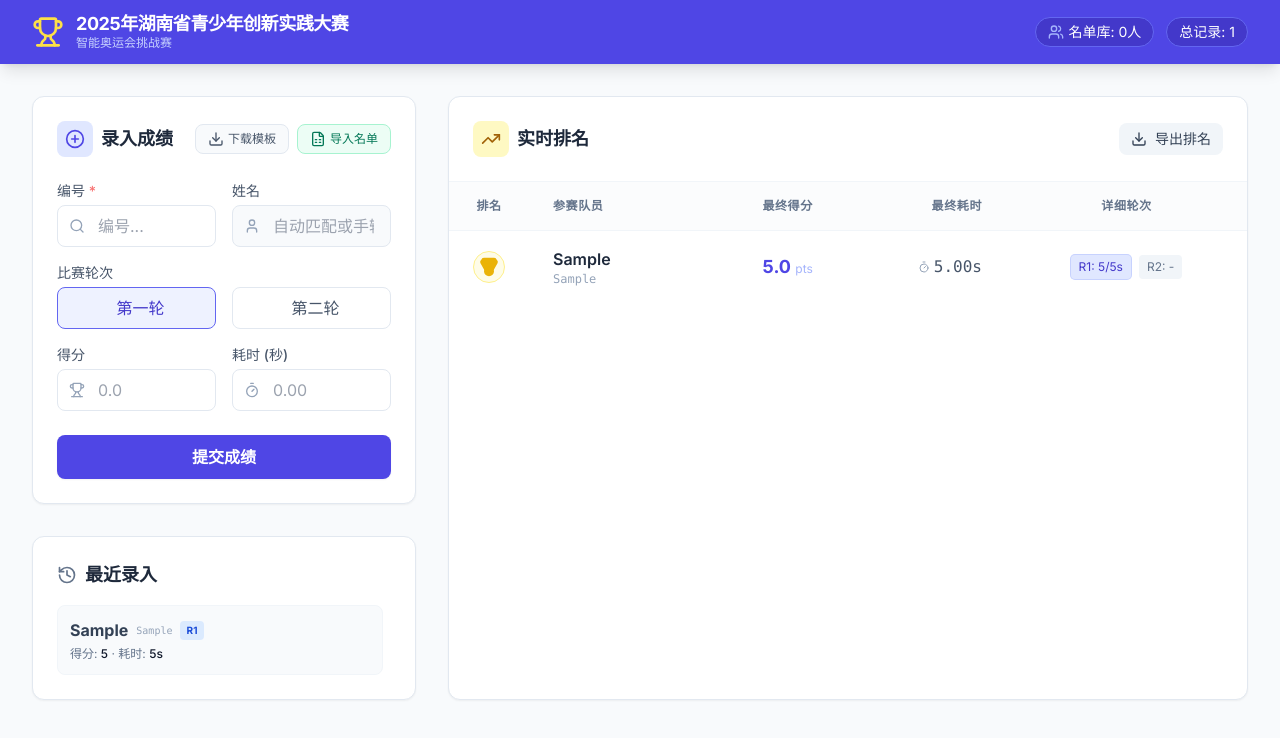
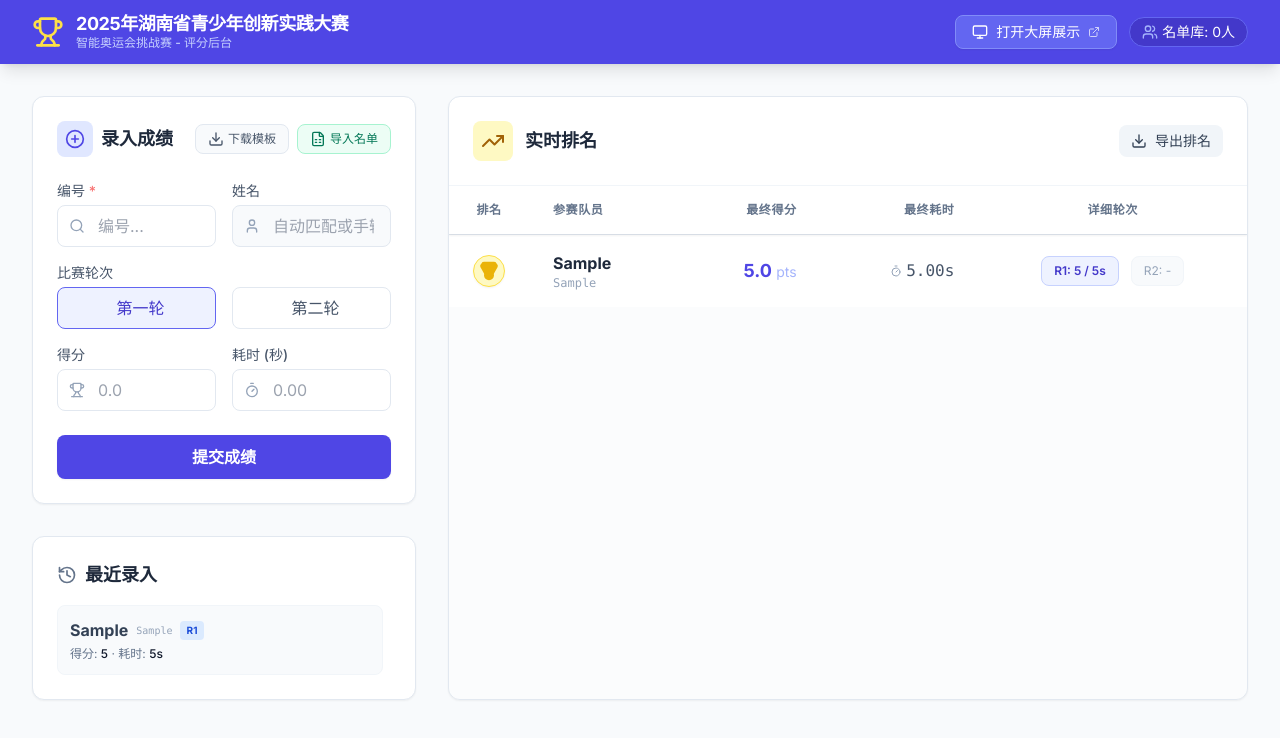
Before and after one commit to YanYeung/2025_hnqcs, a React (Vite) app: page / in a window 1280 px wide. Both pictures are taken after typing "Sample", "Sample", "5", "5" into the empty fields and a click on the button "提交成绩". Shown: the top 738 px of the page. Built offline with nearby package versions, Linux system fonts and the light colour scheme.

Commit message:
前后台分离

```diff
--- a/App.tsx
+++ b/App.tsx
@@ -1,10 +1,14 @@
 import React, { useState, useEffect, useMemo } from 'react';
-import { Trophy, History, Trash2, Edit2, Users } from 'lucide-react';
+import { Trophy, History, Trash2, Edit2, Users, Monitor, ExternalLink } from 'lucide-react';
 import EntryForm from './components/EntryForm';
 import Leaderboard from './components/Leaderboard';
 import { Entry, Round, ParticipantStats, RosterItem } from './types';
 
+type ViewMode = 'admin' | 'display';
+
 const App: React.FC = () => {
+  const [viewMode, setViewMode] = useState<ViewMode>('admin');
+
   // Load initial state from local storage
   const [entries, setEntries] = useState<Entry[]>(() => {
     const saved = localStorage.getItem('competition_entries');
@@ -18,6 +22,40 @@ const App: React.FC = () => {
 
   const [editingEntry, setEditingEntry] = useState<Entry | null>(null);
 
+  // Handle routing based on hash
+  useEffect(() => {
+    const handleHashChange = () => {
+      const hash = window.location.hash;
+      if (hash === '#/display') {
+        setViewMode('display');
+      } else {
+        setViewMode('admin');
+      }
+    };
+
+    // Initial check
+    handleHashChange();
+
+    window.addEventListener('hashchange', handleHashChange);
+    return () => window.removeEventListener('hashchange', handleHashChange);
+  }, []);
+
+  // Sync data across tabs
+  useEffect(() => {
+    const handleStorageChange = (e: StorageEvent) => {
+      if (e.key === 'competition_entries' && e.newValue) {
+        setEntries(JSON.parse(e.newValue));
+      }
+      if (e.key === 'competition_roster' && e.newValue) {
+        setRoster(JSON.parse(e.newValue));
+      }
+    };
+
+    window.addEventListener('storage', handleStorageChange);
+    return () => window.removeEventListener('storage', handleStorageChange);
+  }, []);
+
+  // Save to local storage
   useEffect(() => {
     localStorage.setItem('competition_entries', JSON.stringify(entries));
   }, [entries]);
@@ -38,7 +76,6 @@ const App: React.FC = () => {
     };
 
     setEntries(prev => {
-      // Remove any existing entry for this ID + Round
       const filtered = prev.filter(e => !(e.participantId === participantId && e.round === round));
       return [...filtered, newEntry];
     });
@@ -48,7 +85,6 @@ const App: React.FC = () => {
     setEntries(prev => {
       return prev.map(entry => {
         if (entry.id === updatedEntry.id) return updatedEntry;
-        // Check for collision
         if (entry.participantId === updatedEntry.participantId && entry.round === updatedEntry.round) {
           return null;
         }
@@ -69,7 +105,6 @@ const App: React.FC = () => {
 
   const handleImportRoster = (newRoster: RosterItem[]) => {
     setRoster(newRoster);
-    // Optional: Update names in existing entries if they match IDs
     setEntries(prev => prev.map(entry => {
       const match = newRoster.find(r => r.id === entry.participantId);
       if (match) {
@@ -86,11 +121,13 @@ const App: React.FC = () => {
     }
   };
 
-  // Calculate stats and ranking
+  const openDisplayMode = () => {
+    window.open(`${window.location.origin}${window.location.pathname}#/display`, '_blank');
+  };
+
   const rankingData = useMemo(() => {
     const participantMap = new Map<string, { round1: Entry | null, round2: Entry | null, name: string }>();
 
-    // 1. Initialize from entries
     entries.forEach(entry => {
       if (!participantMap.has(entry.participantId)) {
         participantMap.set(entry.participantId, {
@@ -100,7 +137,6 @@ const App: React.FC = () => {
         });
       }
       const p = participantMap.get(entry.participantId)!;
-      // Prefer name from Roster if available, otherwise use entry name
       const rosterMatch = roster.find(r => r.id === entry.participantId);
       if (rosterMatch) {
         p.name = rosterMatch.name;
@@ -151,25 +187,41 @@ const App: React.FC = () => {
     });
   }, [entries, roster]);
 
+  // --- Display Mode View ---
+  if (viewMode === 'display') {
+    return (
+      <div className="min-h-screen bg-slate-100 flex flex-col">
+        <Leaderboard stats={rankingData} viewMode="display" />
+      </div>
+    );
+  }
+
+  // --- Admin Mode View ---
   return (
     <div className="min-h-screen bg-slate-50 pb-12">
-      {/* Header */}
+      {/* Admin Header */}
       <header className="bg-indigo-600 text-white shadow-lg sticky top-0 z-50">
         <div className="max-w-7xl mx-auto px-4 sm:px-6 lg:px-8 h-16 flex items-center justify-between">
           <div className="flex items-center space-x-3">
             <Trophy className="w-8 h-8 text-yellow-300 flex-shrink-0" />
             <div className="flex flex-col">
               <h1 className="text-lg font-bold tracking-tight leading-tight">2025年湖南省青少年创新实践大赛</h1>
-              <span className="text-xs text-indigo-200 font-medium">智能奥运会挑战赛</span>
+              <span className="text-xs text-indigo-200 font-medium">智能奥运会挑战赛 - 评分后台</span>
             </div>
           </div>
           <div className="flex items-center space-x-3">
-             <div className="hidden md:flex items-center space-x-1 bg-indigo-700 px-3 py-1 rounded-full border border-indigo-500 text-sm">
+             <button
+               onClick={openDisplayMode}
+               className="hidden md:flex items-center space-x-2 bg-indigo-500 hover:bg-indigo-400 text-white px-4 py-1.5 rounded-lg transition-colors border border-indigo-400 shadow-sm"
+               title="在新窗口打开观众大屏展示界面"
+             >
+               <Monitor className="w-4 h-4" />
+               <span className="text-sm font-medium">打开大屏展示</span>
+               <ExternalLink className="w-3 h-3 opacity-70" />
+             </button>
+             <div className="hidden lg:flex items-center space-x-1 bg-indigo-700 px-3 py-1 rounded-full border border-indigo-500 text-sm">
                 <Users className="w-4 h-4 text-indigo-300" />
                 <span>名单库: {roster.length}人</span>
-             </div>
-             <div className="text-sm bg-indigo-700 px-3 py-1 rounded-full border border-indigo-500">
-               总记录: {entries.length}
              </div>
           </div>
         </div>
@@ -253,9 +305,9 @@ const App: React.FC = () => {
             </section>
           </div>
 
-          {/* Right Column: Leaderboard */}
+          {/* Right Column: Leaderboard Preview in Admin */}
           <div className="lg:col-span-8">
-            <Leaderboard stats={rankingData} />
+            <Leaderboard stats={rankingData} viewMode="admin" />
           </div>
 
         </div>
--- a/components/Leaderboard.tsx
+++ b/components/Leaderboard.tsx
@@ -1,12 +1,15 @@
 import React from 'react';
-import { Download, Medal, Timer, TrendingUp, Trophy } from 'lucide-react';
+import { Download, Medal, Timer, TrendingUp, Trophy, Maximize2 } from 'lucide-react';
 import { ParticipantStats } from '../types';
 
 interface LeaderboardProps {
   stats: ParticipantStats[];
+  viewMode?: 'admin' | 'display';
 }
 
-const Leaderboard: React.FC<LeaderboardProps> = ({ stats }) => {
+const Leaderboard: React.FC<LeaderboardProps> = ({ stats, viewMode = 'admin' }) => {
+  const isDisplay = viewMode === 'display';
+
   const exportCSV = () => {
     // CSV Header
     const headers = ['排名,队员编号,姓名,最终得分,最终耗时,第一轮得分,第一轮耗时,第二轮得分,第二轮耗时'];
@@ -38,44 +41,57 @@ const Leaderboard: React.FC<LeaderboardProps> = ({ stats }) => {
   };
 
   const getRankStyle = (index: number) => {
+    const base = "flex items-center justify-center rounded-full border shadow-sm";
+    const size = isDisplay ? "w-12 h-12 text-xl" : "w-8 h-8 text-sm";
+
     switch (index) {
-      case 0: return "bg-yellow-50 text-yellow-700 border-yellow-200";
-      case 1: return "bg-slate-50 text-slate-700 border-slate-200";
-      case 2: return "bg-orange-50 text-orange-700 border-orange-200";
-      default: return "bg-white text-slate-600 border-transparent";
+      case 0: return `${base} ${size} bg-yellow-100 text-yellow-700 border-yellow-300`;
+      case 1: return `${base} ${size} bg-slate-100 text-slate-700 border-slate-300`;
+      case 2: return `${base} ${size} bg-orange-100 text-orange-700 border-orange-300`;
+      default: return `${base} ${size} bg-white text-slate-500 border-slate-200`;
     }
   };
 
   const getMedalIcon = (index: number) => {
+    const iconSize = isDisplay ? "w-8 h-8" : "w-5 h-5";
     switch (index) {
-      case 0: return <Medal className="w-5 h-5 text-yellow-500 fill-yellow-500" />;
-      case 1: return <Medal className="w-5 h-5 text-slate-400 fill-slate-400" />;
-      case 2: return <Medal className="w-5 h-5 text-orange-400 fill-orange-400" />;
-      default: return <span className="text-slate-400 font-mono font-medium w-5 text-center">{index + 1}</span>;
+      case 0: return <Medal className={`${iconSize} text-yellow-500 fill-yellow-500`} />;
+      case 1: return <Medal className={`${iconSize} text-slate-400 fill-slate-400`} />;
+      case 2: return <Medal className={`${iconSize} text-orange-400 fill-orange-400`} />;
+      default: return <span className="font-mono font-bold">{index + 1}</span>;
     }
   };
 
   if (stats.length === 0) {
     return (
-      <div className="bg-white rounded-xl shadow-sm border border-slate-200 p-12 text-center flex flex-col items-center justify-center min-h-[400px]">
-        <div className="w-16 h-16 bg-slate-100 rounded-full flex items-center justify-center mb-4">
-          <Trophy className="w-8 h-8 text-slate-300" />
+      <div className={`bg-white rounded-xl shadow-sm border border-slate-200 p-12 text-center flex flex-col items-center justify-center ${isDisplay ? 'h-screen' : 'min-h-[400px]'}`}>
+        <div className={`${isDisplay ? 'w-32 h-32' : 'w-16 h-16'} bg-slate-100 rounded-full flex items-center justify-center mb-6`}>
+          <Trophy className={`${isDisplay ? 'w-16 h-16' : 'w-8 h-8'} text-slate-300`} />
         </div>
-        <h3 className="text-lg font-medium text-slate-900">暂无排名数据</h3>
-        <p className="text-slate-500 mt-1">请在左侧录入成绩以生成实时排名</p>
+        <h3 className={`${isDisplay ? 'text-3xl' : 'text-lg'} font-medium text-slate-900`}>暂无排名数据</h3>
+        <p className={`${isDisplay ? 'text-xl mt-4' : 'text-sm mt-1'} text-slate-500`}>
+          {isDisplay ? '比赛即将开始，敬请期待...' : '请在左侧录入成绩以生成实时排名'}
+        </p>
       </div>
     );
   }
 
   return (
-    <div className="bg-white rounded-xl shadow-sm border border-slate-200 overflow-hidden flex flex-col h-full">
-      <div className="p-6 border-b border-slate-100 flex justify-between items-center">
-        <div className="flex items-center space-x-2">
-          <div className="p-2 bg-yellow-100 rounded-lg">
-            <TrendingUp className="w-5 h-5 text-yellow-700" />
+    <div className={`bg-white shadow-sm border border-slate-200 overflow-hidden flex flex-col ${isDisplay ? 'h-screen rounded-none' : 'h-full rounded-xl'}`}>
+      <div className={`border-b border-slate-100 flex justify-between items-center ${isDisplay ? 'p-6 bg-indigo-600 text-white' : 'p-6'}`}>
+        <div className="flex items-center space-x-3">
+          <div className={`p-2 rounded-lg ${isDisplay ? 'bg-white/10' : 'bg-yellow-100'}`}>
+            <TrendingUp className={`w-6 h-6 ${isDisplay ? 'text-white' : 'text-yellow-700'}`} />
           </div>
-          <h2 className="text-lg font-semibold text-slate-800">实时排名</h2>
+          <div>
+            <h2 className={`${isDisplay ? 'text-2xl' : 'text-lg'} font-bold ${isDisplay ? 'text-white' : 'text-slate-800'}`}>
+              {isDisplay ? '实时排行榜' : '实时排名'}
+            </h2>
+            {isDisplay && <p className="text-indigo-200 text-sm mt-1">Real-time Leaderboard</p>}
           </div>
+        </div>
+
+        {!isDisplay && (
           <button
             onClick={exportCSV}
             className="flex items-center space-x-2 text-sm bg-slate-100 hover:bg-slate-200 text-slate-700 px-3 py-1.5 rounded-lg transition-colors"
@@ -83,54 +99,67 @@ const Leaderboard: React.FC<LeaderboardProps> = ({ stats }) => {
             <Download className="w-4 h-4" />
             <span>导出排名</span>
           </button>
+        )}
       </div>
 
-      <div className="overflow-x-auto">
+      <div className="flex-1 overflow-auto bg-slate-50/50">
         <table className="w-full text-left border-collapse">
-          <thead>
-            <tr className="bg-slate-50/50 border-b border-slate-100 text-xs font-semibold text-slate-500 uppercase tracking-wider">
-              <th className="px-6 py-4 w-20 text-center">排名</th>
-              <th className="px-6 py-4">参赛队员</th>
-              <th className="px-6 py-4 text-right">最终得分</th>
-              <th className="px-6 py-4 text-right">最终耗时</th>
-              <th className="px-6 py-4 text-center hidden md:table-cell">详细轮次</th>
+          <thead className="sticky top-0 bg-white shadow-sm z-10">
+            <tr className={`border-b border-slate-200 font-semibold uppercase tracking-wider ${isDisplay ? 'text-sm text-slate-600' : 'text-xs text-slate-500'}`}>
+              <th className={`px-6 text-center ${isDisplay ? 'py-6 w-32' : 'py-4 w-20'}`}>排名</th>
+              <th className={`px-6 ${isDisplay ? 'py-6' : 'py-4'}`}>参赛队员</th>
+              <th className={`px-6 text-right ${isDisplay ? 'py-6' : 'py-4'}`}>最终得分</th>
+              <th className={`px-6 text-right ${isDisplay ? 'py-6' : 'py-4'}`}>最终耗时</th>
+              <th className={`px-6 text-center hidden md:table-cell ${isDisplay ? 'py-6' : 'py-4'}`}>详细轮次</th>
             </tr>
           </thead>
-          <tbody className="divide-y divide-slate-50">
+          <tbody className="divide-y divide-slate-200 bg-white">
             {stats.map((stat, index) => (
               <tr
                 key={stat.participantId}
-                className="hover:bg-slate-50/80 transition-colors group"
+                className={`transition-colors group ${isDisplay ? 'hover:bg-indigo-50/30' : 'hover:bg-slate-50/80'}`}
               >
-                <td className="px-6 py-4">
-                  <div className={`flex items-center justify-center w-8 h-8 rounded-full border ${getRankStyle(index)}`}>
+                <td className={`px-6 ${isDisplay ? 'py-6' : 'py-4'}`}>
+                  <div className={getRankStyle(index)}>
                     {getMedalIcon(index)}
                   </div>
                 </td>
-                <td className="px-6 py-4">
+                <td className={`px-6 ${isDisplay ? 'py-6' : 'py-4'}`}>
                   <div className="flex flex-col">
-                    <span className="font-semibold text-slate-800">{stat.participantName || '未知姓名'}</span>
-                    <span className="text-xs text-slate-400 font-mono">{stat.participantId}</span>
+                    <span className={`font-bold text-slate-800 ${isDisplay ? 'text-2xl mb-1' : 'text-base'}`}>
+                      {stat.participantName || '未知姓名'}
+                    </span>
+                    <span className={`text-slate-400 font-mono ${isDisplay ? 'text-base' : 'text-xs'}`}>
+                      {stat.participantId}
+                    </span>
                   </div>
                 </td>
-                <td className="px-6 py-4 text-right">
-                  <div className="font-bold text-indigo-600 text-lg">
-                    {stat.bestEntry?.score.toFixed(1)} <span className="text-xs text-indigo-300 font-normal">pts</span>
+                <td className={`px-6 text-right ${isDisplay ? 'py-6' : 'py-4'}`}>
+                  <div className={`font-bold text-indigo-600 ${isDisplay ? 'text-4xl' : 'text-lg'}`}>
+                    {stat.bestEntry?.score.toFixed(1)} <span className="text-sm text-indigo-300 font-normal">pts</span>
                   </div>
                 </td>
-                <td className="px-6 py-4 text-right">
-                  <div className="font-mono text-slate-600 flex items-center justify-end space-x-1">
-                    <Timer className="w-3 h-3 text-slate-400" />
+                <td className={`px-6 text-right ${isDisplay ? 'py-6' : 'py-4'}`}>
+                  <div className={`font-mono text-slate-600 flex items-center justify-end space-x-1 ${isDisplay ? 'text-2xl' : 'text-base'}`}>
+                    <Timer className={`${isDisplay ? 'w-5 h-5' : 'w-3 h-3'} text-slate-400`} />
                     <span>{stat.bestEntry?.time.toFixed(2)}s</span>
                   </div>
                 </td>
-                <td className="px-6 py-4 hidden md:table-cell">
-                  <div className="flex justify-center space-x-2 text-xs">
-                    <div className={`px-2 py-1 rounded ${stat.bestEntry?.round === '1' ? 'bg-indigo-100 text-indigo-700 ring-1 ring-indigo-200' : 'bg-slate-100 text-slate-500'}`}>
-                      R1: {stat.round1 ? `${stat.round1.score}/${stat.round1.time}s` : '-'}
+                <td className={`px-6 text-center hidden md:table-cell ${isDisplay ? 'py-6' : 'py-4'}`}>
+                  <div className={`flex justify-center space-x-3 ${isDisplay ? 'text-base' : 'text-xs'}`}>
+                    <div className={`px-3 py-1.5 rounded-lg border ${
+                      stat.bestEntry?.round === '1'
+                      ? 'bg-indigo-50 text-indigo-700 border-indigo-200 font-semibold'
+                      : 'bg-slate-50 text-slate-400 border-slate-100'
+                    }`}>
+                      R1: {stat.round1 ? `${stat.round1.score} / ${stat.round1.time}s` : '-'}
                     </div>
-                    <div className={`px-2 py-1 rounded ${stat.bestEntry?.round === '2' ? 'bg-indigo-100 text-indigo-700 ring-1 ring-indigo-200' : 'bg-slate-100 text-slate-500'}`}>
-                      R2: {stat.round2 ? `${stat.round2.score}/${stat.round2.time}s` : '-'}
+                    <div className={`px-3 py-1.5 rounded-lg border ${
+                      stat.bestEntry?.round === '2'
+                      ? 'bg-indigo-50 text-indigo-700 border-indigo-200 font-semibold'
+                      : 'bg-slate-50 text-slate-400 border-slate-100'
+                    }`}>
+                      R2: {stat.round2 ? `${stat.round2.score} / ${stat.round2.time}s` : '-'}
                     </div>
                   </div>
                 </td>
@@ -139,6 +168,14 @@ const Leaderboard: React.FC<LeaderboardProps> = ({ stats }) => {
           </tbody>
         </table>
       </div>
+
+      {/* Footer for display mode */}
+      {isDisplay && (
+        <div className="bg-slate-100 border-t border-slate-200 p-4 flex justify-between items-center text-slate-500 text-sm">
+          <span>2025年湖南省青少年创新实践大赛</span>
+          <span>智能奥运会挑战赛 · 实时评分系统</span>
+        </div>
+      )}
     </div>
   );
 };
--- a/index.html
+++ b/index.html
@@ -39,6 +39,5 @@
 </head>
   <body class="bg-slate-50 text-slate-900 antialiased">
     <div id="root"></div>
-    <script type="module" src="/index.tsx"></script>
   </body>
 </html>
```
Lines whose indentation alone changed are shown as unchanged.
